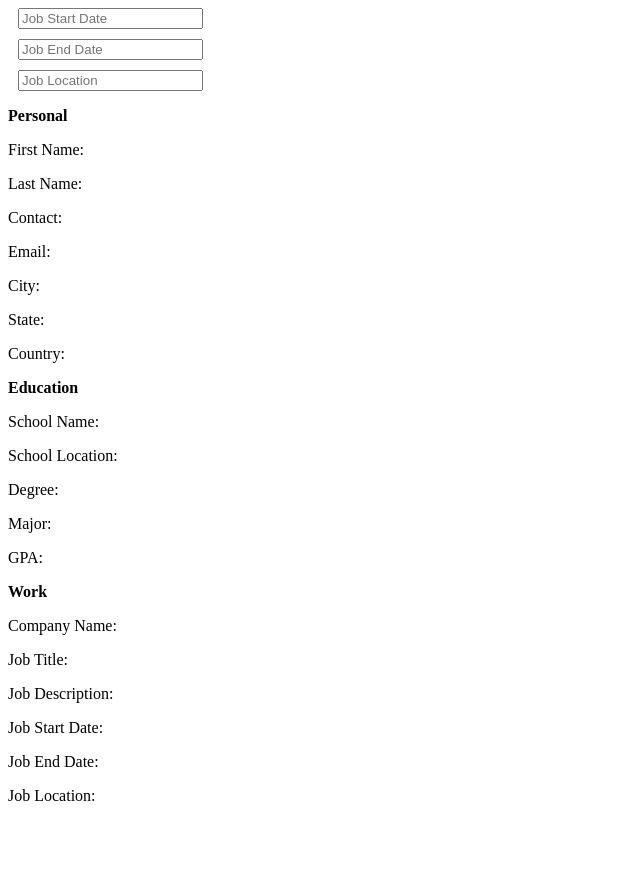
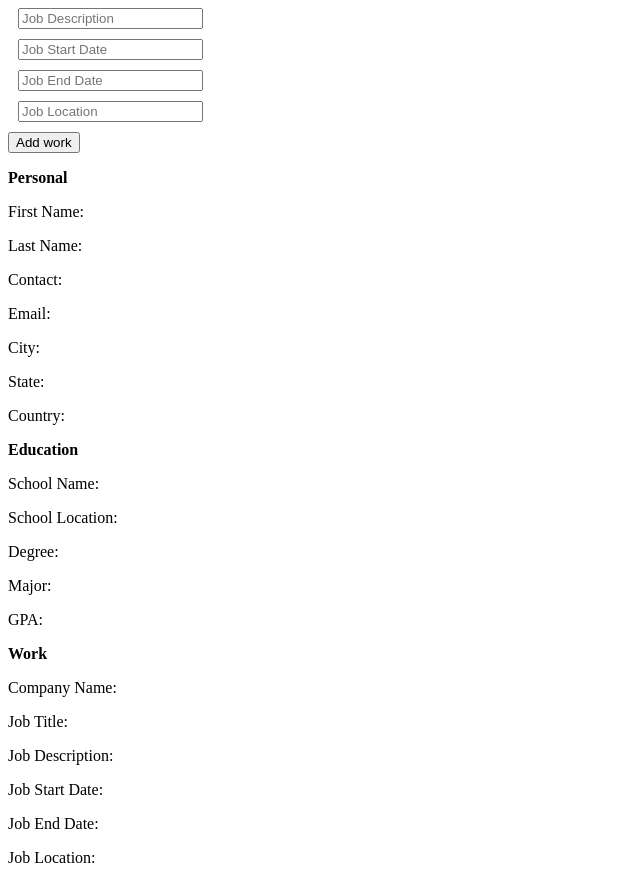
Before and after one commit to shoebham/CV-application, a React (Create React App) app: page / in a window 1280 px wide. Shown: the part 587-1470 px from the top of the page, without its empty margins (0-640 px from the left). Before the commit the page ends 1408 px from the top, so only its background shows below. Built offline with nearby package versions, Linux system fonts and the light colour scheme.

Commit message:
Handle input change & Add Multiple Inputs

```diff
--- a/src/App.js
+++ b/src/App.js
@@ -49,7 +49,6 @@ class App extends Component{
 
             detail= {...detail, [name]:value}
           }
-          console.log(detail);
           return detail
         })
       })
@@ -57,10 +56,44 @@ class App extends Component{
     }
   }
 
+  handleAdd=(e,typeOfDetail)=>{
+      console.log("here");
+      if(typeOfDetail==="EducationDetails"){
+        this.setState({
+          [typeOfDetail]:[
+            ...this.state[typeOfDetail],
+            [{
+            id:uniqid(),
+            schoolName:"",
+            schoolLocation:"",
+            degree:"",
+            major:"",
+            gpa:""
+          }]
+        ]
+        })
+      }
+    else if(typeOfDetail==="WorkDetails"){
+      this.setState({
+        [typeOfDetail]:[
+          ...this.state[typeOfDetail],
+          [{
+          id:uniqid(),
+          companyName:"",
+          jobTitle:"",
+          jobDescription:"",
+          jobStartDate:"",
+          jobEndDate:"",
+          jobLocation:""
+        }]
+      ]
+      })
+    }
+  }
   render(){
     return (
       <div>
-        <CVInput handleChange={this.handleChange} state={this.state}/>
+        <CVInput handleChange={this.handleChange} state={this.state} handleAdd={this.handleAdd}/>
         <CVPreview state={this.state}/>
       </div>
     )
--- a/src/components/Inputs/CVInput.js
+++ b/src/components/Inputs/CVInput.js
@@ -6,21 +6,22 @@ import WorkInput from './Work';
 
 class CVInput extends Component{
     render(){
-        const {handleChange,state} = this.props;
+        const {handleChange,state,handleAdd} = this.props;
         return (
             <div>
             <PersonalInput handleChange = {handleChange}/>
             {
                 state.EducationDetails.map((education,index)=>{
-                    console.log("education",education);
                     return <EducationInput key={index} handleChange = {handleChange} index={index} id={education.id}/>
                 })
             }
+            <button name="EducationDetails" onClick={(e)=>handleAdd(e,"EducationDetails") }>Add Education</button>
             {
                 state.WorkDetails.map((work,index)=>{
                     return <WorkInput key={index} handleChange = {handleChange} index={index} id={work.id}/>
                 })
             }
+            <button name="WorkDetails" onClick={(e)=>handleAdd(e,"WorkDetails")}>Add work</button>
           </div>
         );
     }
--- a/src/components/Preview/EducationPreview.js
+++ b/src/components/Preview/EducationPreview.js
@@ -3,15 +3,23 @@ import { Component } from "react";
 class EducationPreview extends Component{
 
     render(){
-        const {schoolName, schoolLocation, degree, major, gpa} = this.props.EducationDetails;
+        // const {schoolName, schoolLocation, degree, major, gpa} = this.props.EducationDetails;
+        const educationDetails = this.props.EducationDetails;
         return (
             <div>
-                <p><b>Education</b></p>
-                <p>School Name: {schoolName}</p>
-                <p>School Location: {schoolLocation}</p>
-                <p>Degree: {degree}</p>
-                <p>Major: {major}</p>
-                <p>GPA: {gpa}</p>
+                {
+                educationDetails.map((education,index)=>{
+                    return (
+                        <div key={index}>
+                            <p><b>Education</b></p>
+                            <p>School Name: {education.schoolName}</p>
+                            <p>School Location: {education.schoolLocation}</p>
+                            <p>Degree: {education.degree}</p>
+                            <p>Major: {education.major}</p>
+                            <p>GPA: {education.gpa}</p>
+                        </div>
+                    )
+                })}
             </div>
         );
 
--- a/src/components/Preview/PersonalPreview.js
+++ b/src/components/Preview/PersonalPreview.js
@@ -2,7 +2,7 @@ import { Component } from "react";
 
 class PersonalPreview extends Component{
     render(){
-        const {firstName, lastName, contact, email, city, state, country} = this.props.PersonalDetails;
+        const {firstName, lastName, contact, email, city, state, country} = this.props.PersonalDetails[0];
         return (
             <div>
                 <p><b>Personal</b></p>
--- a/src/components/Preview/WorkPreview.js
+++ b/src/components/Preview/WorkPreview.js
@@ -3,16 +3,24 @@ import { Component } from "react";
 class WorkPreview extends Component{
 
     render(){
-        const {companyName, jobTitle, jobDescription, jobStartDate, jobEndDate, jobLocation} = this.props.WorkDetails;
+        // const {companyName, jobTitle, jobDescription, jobStartDate, jobEndDate, jobLocation} = this.props.WorkDetails;
+        const workDetails = this.props.WorkDetails;
         return(
             <div>
-                <p><b>Work</b></p>
-                <p>Company Name: {companyName}</p>
-                <p>Job Title: {jobTitle}</p>
-                <p>Job Description: {jobDescription}</p>
-                <p>Job Start Date: {jobStartDate}</p>
-                <p>Job End Date: {jobEndDate}</p>
-                <p>Job Location: {jobLocation}</p>
+                {
+                    workDetails.map((work,index)=>{
+                        return (
+                            <div key={index}>
+                                <p><b>Work</b></p>
+                                <p>Company Name: {work.companyName}</p>
+                                <p>Job Title: {work.jobTitle}</p>
+                                <p>Job Description: {work.jobDescription}</p>
+                                <p>Job Start Date: {work.jobStartDate}</p>
+                                <p>Job End Date: {work.jobEndDate}</p>
+                                <p>Job Location: {work.jobLocation}</p>
+                            </div>
+                        )
+                    })}
             </div>
         );
     }
```
